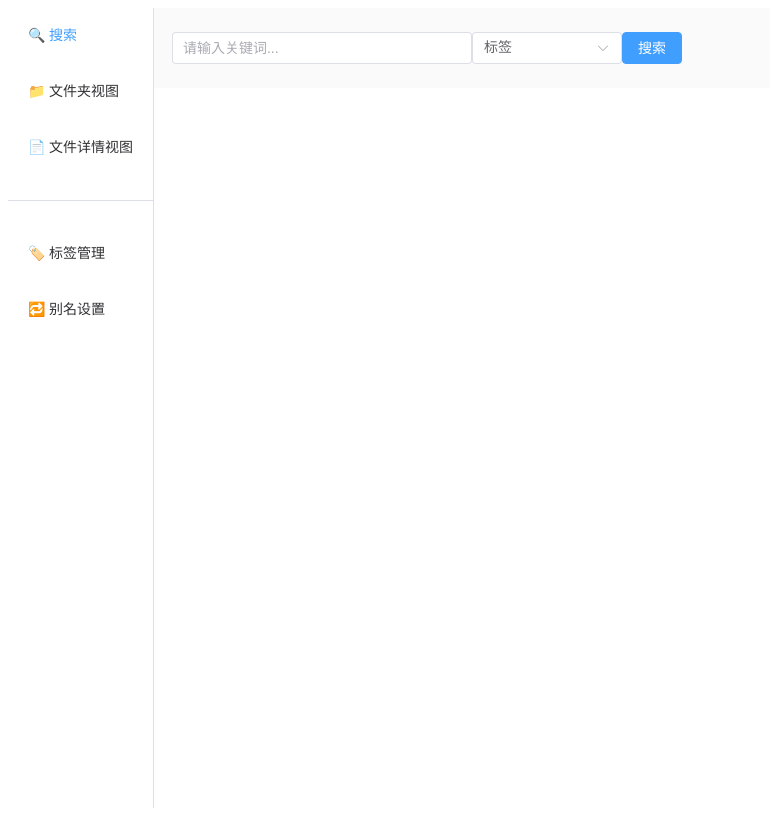
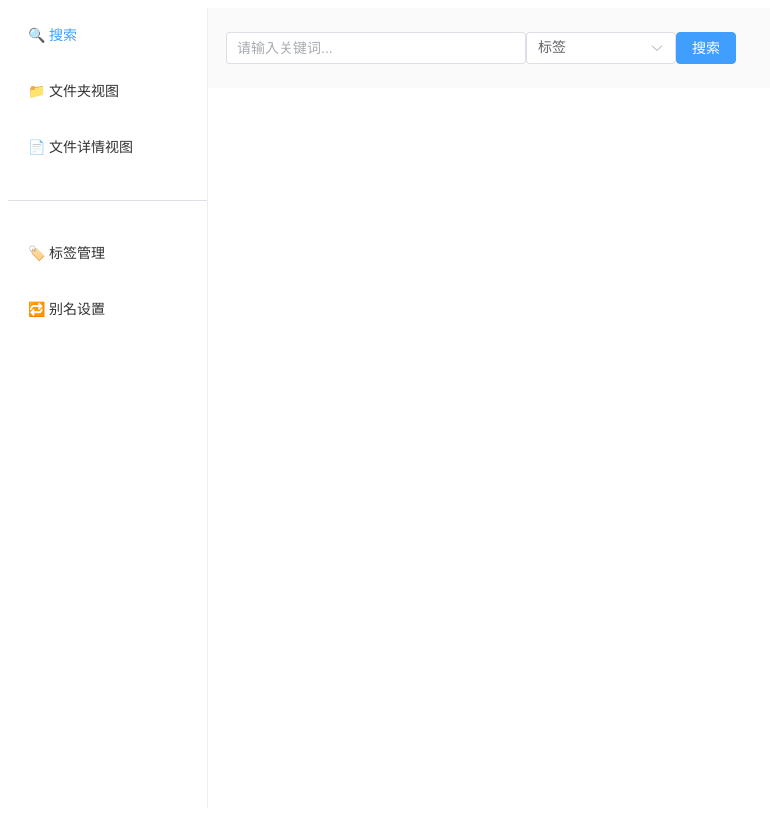
Before and after one commit to A-nemon-e/25Spring_EC530_FinalProject, a Vue app in the folder frontend/frontend-ui/: page /search in a window 1280 px wide. Shown: the whole page, without its empty margins (0-770 px from the left). Built offline with nearby package versions, Linux system fonts and the light colour scheme.

Commit message:
修复了侧边栏和explorer页面跳转逻辑

```diff
--- a/frontend/frontend-ui/src/App.vue
+++ b/frontend/frontend-ui/src/App.vue
@@ -1,28 +1,13 @@
+<!-- src/App.vue -->
 <template>
-  <el-container style="min-height: 100vh">
-    <!-- 左侧导航栏 -->
-    <!-- <el-aside width="200px" style="background-color: #f2f2f2">
-      <el-menu router :default-active="$route.path">
-        <el-menu-item index="/search">🔍 搜索</el-menu-item>
-        <el-menu-item index="/folder/0">📁 文件夹视图</el-menu-item>
-        <el-divider />
-        <el-menu-item index="/tags">🏷️ 标签管理（预留）</el-menu-item>
-        <el-menu-item index="/aliases">🧩 别名设置（预留）</el-menu-item>
-      </el-menu>
-    </el-aside> -->
-
+  <div style="display: flex; height: 100vh;">
     <Sidebar />
-    <!-- 主视图区 -->
-    <el-main style="background-color: white; padding: 0">
+    <div style="flex: 1; overflow-y: auto;">
       <router-view />
-    </el-main>
-  </el-container>
+    </div>
+  </div>
 </template>
 
 <script setup>
 import Sidebar from './components/Sidebar.vue'
-
 </script>
-
-<style scoped>
-</style>
--- a/frontend/frontend-ui/src/components/Sidebar.vue
+++ b/frontend/frontend-ui/src/components/Sidebar.vue
@@ -1,20 +1,36 @@
+<!-- src/components/Sidebar.vue -->
 <template>
-  <el-menu :default-active="$route.path" router>
-    <el-menu-item index="/search">
-      🔍 搜索
-    </el-menu-item>
-    <el-menu-item index="/folder/1e80e581-8016-4414-a284-be7804b65d29">
-      📁 文件夹视图
-    </el-menu-item>
-    <el-menu-item index="/file/14f75053681">
-      📄 文件详情视图
-    </el-menu-item>
+  <el-menu :default-active="activeMenu" router class="el-menu-vertical-demo">
+    <el-menu-item index="/search">🔍 搜索</el-menu-item>
+    <el-menu-item index="/folder">📁 文件夹视图</el-menu-item>
+    <el-menu-item index="/file">📄 文件详情视图</el-menu-item>
     <el-divider />
-    <el-menu-item index="/tag-manager">
-      🏷️ 标签管理
-    </el-menu-item>
-    <el-menu-item index="/alias-manager">
-      🔁 别名设置
-    </el-menu-item>
+    <el-menu-item index="/tag-manager">🏷️ 标签管理</el-menu-item>
+    <el-menu-item index="/alias-manager">🔁 别名设置</el-menu-item>
   </el-menu>
 </template>
+
+<script setup>
+import { computed } from 'vue'
+import { useRoute } from 'vue-router'
+
+const route = useRoute()
+
+const activeMenu = computed(() => {
+  const path = route.path
+  if (path.startsWith('/folder')) return '/folder'
+  if (path.startsWith('/file')) return '/file'
+  if (path.startsWith('/search')) return '/search'
+  if (path.startsWith('/tag-manager')) return '/tag-manager'
+  if (path.startsWith('/alias-manager')) return '/alias-manager'
+  return '/'
+})
+</script>
+
+<style scoped>
+.el-menu-vertical-demo {
+  width: 200px;
+  height: 100vh;
+  border-right: 1px solid #eee;
+}
+</style>
--- a/frontend/frontend-ui/src/router/index.js
+++ b/frontend/frontend-ui/src/router/index.js
@@ -1,28 +1,17 @@
+// src/router/index.js
 import { createRouter, createWebHistory } from 'vue-router'
 import Search from '../views/Search.vue'
 import FolderExplorer from '../views/FolderExplorer.vue'
 import FileDetail from '../views/FileDetail.vue'
 
 const routes = [
-  {
-    path: '/',
-    redirect: '/search'
-  },
-  {
-    path: '/search',
-    name: 'search',
-    component: Search
-  },
-  {
-    path: '/folder/:id',
-    name: 'folder',
-    component: FolderExplorer
-  },
-  {
-    path: '/file/:id',
-    name: 'file-detail',
-    component: FileDetail
-  }
+  { path: '/', redirect: '/search' },
+  { path: '/search', component: Search },
+  { path: '/folder/:id', component: FolderExplorer },
+  { path: '/file/:id', component: FileDetail },
+  // 可选扩展
+  { path: '/tag-manager', component: { template: '<div>标签管理占位</div>' }},
+  { path: '/alias-manager', component: { template: '<div>别名管理占位</div>' }},
 ]
 
 const router = createRouter({
--- a/frontend/frontend-ui/src/views/FolderExplorer.vue
+++ b/frontend/frontend-ui/src/views/FolderExplorer.vue
@@ -35,7 +35,8 @@
       <el-card
         v-for="file in files"
         :key="file.id"
-        style="margin-bottom: 14px"
+
+        style="margin-bottom: 14px; cursor: pointer;"
         shadow="hover"
       >
         <div style="display: flex; justify-content: space-between;">
@@ -79,7 +80,9 @@
 
           <div style="text-align: right;">
             <el-button size="small" type="primary">下载</el-button>
-            <el-button size="small">详情</el-button>
+            <!-- <el-button size="small">详情</el-button> -->
+            <el-button size="small" @click.stop="goToFile(file.id)">详情</el-button>
+
           </div>
         </div>
       </el-card>
@@ -148,6 +151,12 @@ watch(() => route.params.id, async () => {
   await loadFolder()
 })
 
+
+
+const goToFile = (fileId) => {
+  router.push(`/file/${fileId}`)
+}
+
 const goToFolder = (id) => {
   router.push(`/folder/${id}`)
 }
@@ -175,6 +184,11 @@ const getCategoryColor = (category) => {
   }
   return categoryColorMap.value[category]
 }
+
+// import { useRouter } from 'vue-router'
+
+
+
 </script>
 
 <style scoped>
```
